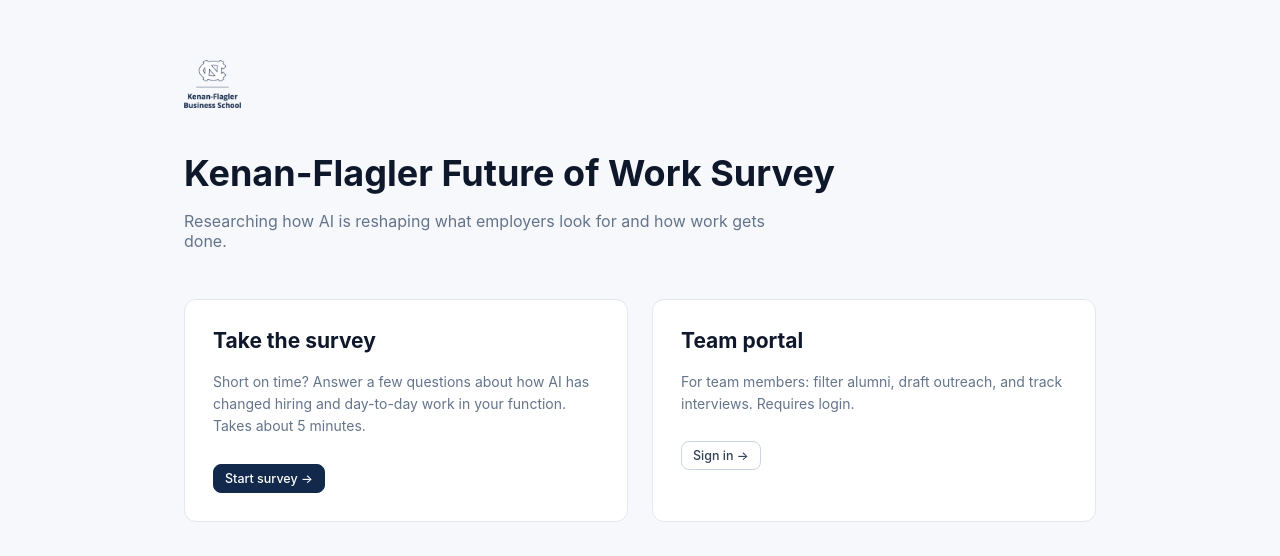
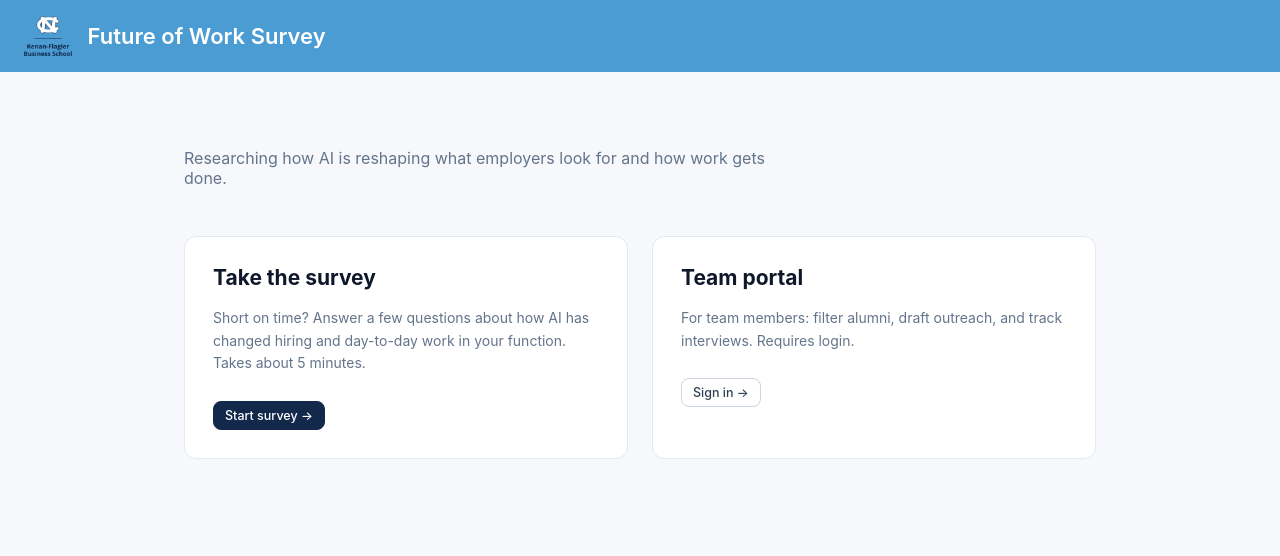
Before and after one commit to mihir-kale/kfai, a React (Vite) app: page / in a window 1280 px wide. Shown: the top 556 px of the page. Built offline with nearby package versions, Linux system fonts and the light colour scheme; no server answers.

Commit message:
add Carolina Blue header with logo

```diff
--- a/src/components/Landing.tsx
+++ b/src/components/Landing.tsx
@@ -10,9 +10,12 @@
   if (view === 'app') return <AuthGate><App /></AuthGate>
 
   return (
-    <div style={{ maxWidth: 960, margin: '0 auto', padding: '60px 24px' }}>
-      <img src="/kfai/logo.png" alt="Kenan-Flagler Business School" style={{ height: 48, marginBottom: 16 }} />
-      <h1 style={{ fontSize: 36, marginBottom: 8 }}>Kenan-Flagler Future of Work Survey</h1>
+    <>
+      <header style={{ background: '#4B9CD3', padding: '16px 24px', display: 'flex', alignItems: 'center', gap: 16 }}>
+        <img src="/kfai/logo.png" alt="Kenan-Flagler Business School" style={{ height: 40 }} />
+        <h1 style={{ color: '#fff', fontSize: 22, margin: 0, fontWeight: 600 }}>Future of Work Survey</h1>
+      </header>
+      <div style={{ maxWidth: 960, margin: '0 auto', padding: '60px 24px' }}>
       <p style={{ color: 'var(--muted)', fontSize: 16, marginBottom: 48, maxWidth: 600 }}>
         Researching how AI is reshaping what employers look for and how work gets done.
       </p>
@@ -55,5 +58,6 @@
         </div>
       </div>
     </div>
+    </>
   )
 }
```
